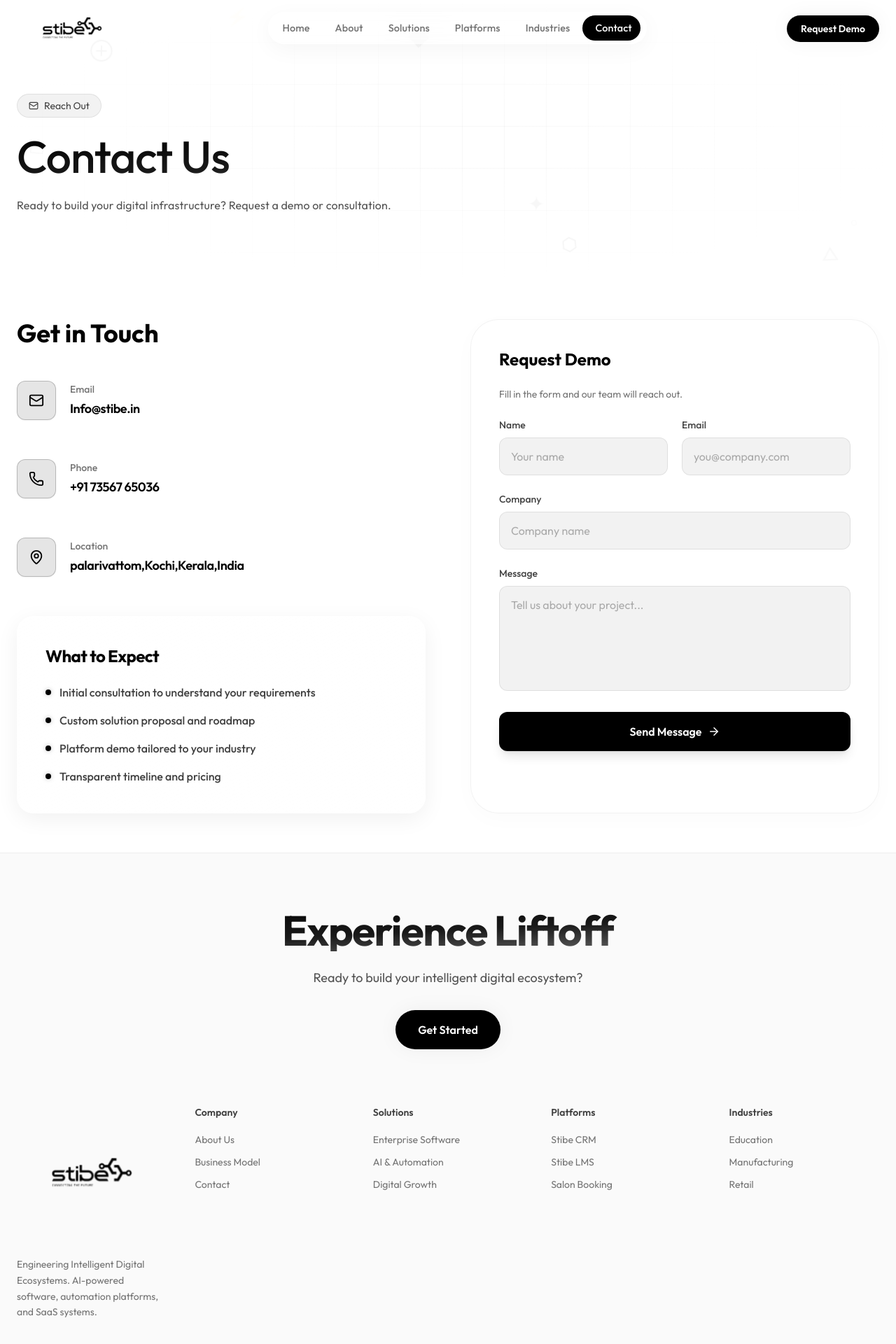
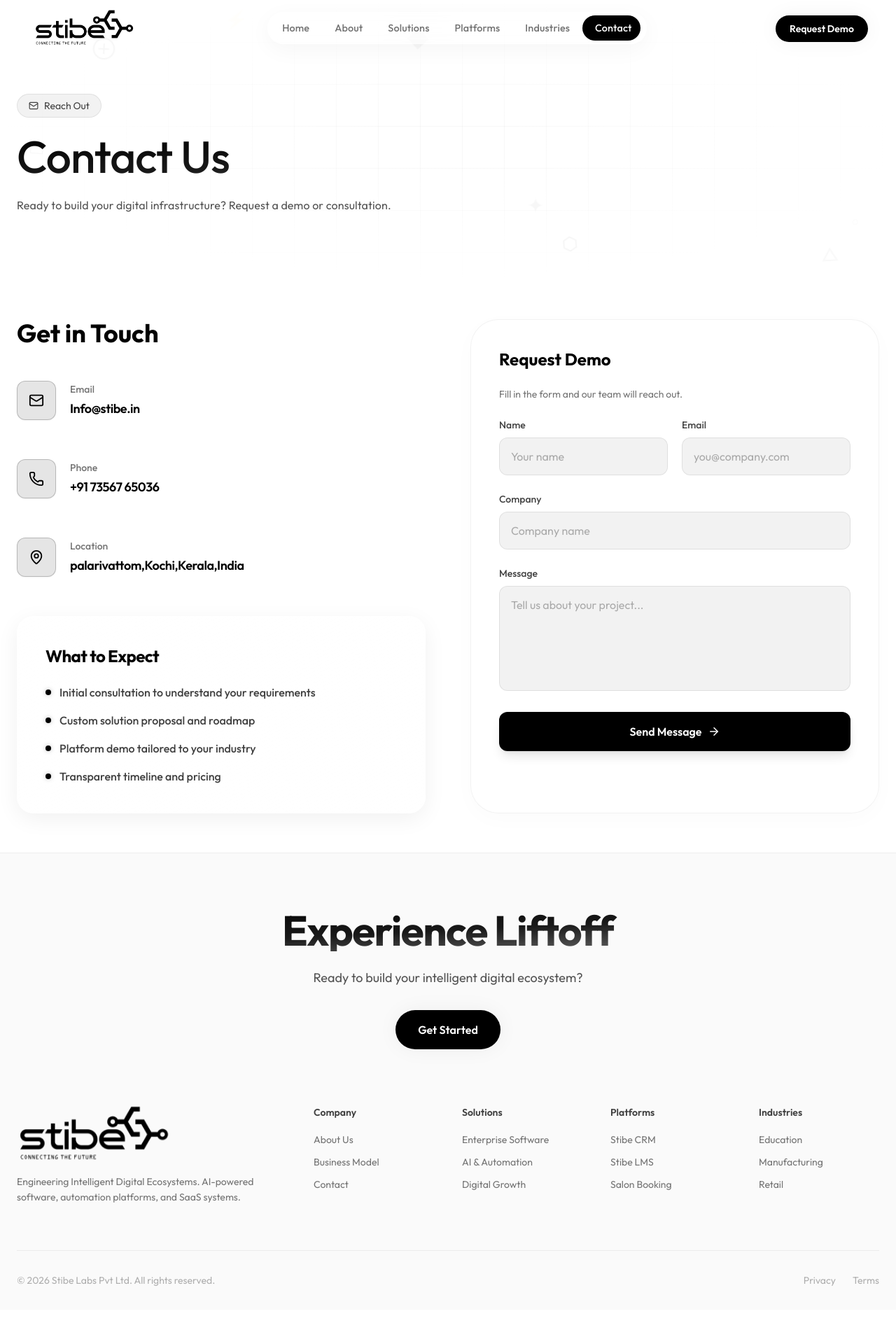
Before and after one commit to stibe-labs/stibe-web, a Next.js app in the folder stibe-3d-web/: page /contact in a window 1280 px wide. Shown: the top 1920 px of the page at 70% size. After the commit the page ends 1871 px from the top, so only its background shows below. Built offline with nearby package versions, Linux system fonts and the light colour scheme.

Commit message:
feat: update logo sizes and alignment in navbar and footer

```diff
--- a/stibe-3d-web/app/error.tsx
+++ b/stibe-3d-web/app/error.tsx
@@ -16,8 +16,8 @@
 
   return (
     <div className="min-h-screen flex flex-col items-center justify-center px-6 text-center bg-[#050505]">
-      <div className="w-14 h-14 rounded-2xl bg-red-500/10 border border-red-500/20 flex items-center justify-center mb-8">
-        <span className="text-red-400 text-2xl">⚠</span>
+      <div className="w-24 h-24 rounded-2xl bg-red-500/10 border border-red-500/20 flex items-center justify-center mb-8">
+        <span className="text-red-400 text-5xl">⚠</span>
       </div>
       <h1 className="text-3xl font-bold text-white mb-3">Something went wrong</h1>
       <p className="text-neutral-400 mb-8 max-w-sm">
--- a/stibe-3d-web/components/Footer.tsx
+++ b/stibe-3d-web/components/Footer.tsx
@@ -52,12 +52,21 @@
           </Link>
         </motion.div>
 
-        <div className="grid grid-cols-2 md:grid-cols-4 lg:grid-cols-5 gap-10 mb-16">
-          <div className="col-span-2 md:col-span-4 lg:col-span-1">
-            <Link href="/" className="flex items-center mb-6">
-              <Image src="/logo.png" alt="Stibe Labs Logo" width={460} height={120} className="w-auto h-32 md:h-48 object-contain" />
+        <div className="grid grid-cols-2 md:grid-cols-4 lg:grid-cols-6 gap-10 mb-16 items-start">
+          <div className="col-span-2 md:col-span-4 lg:col-span-2 flex flex-col">
+            <Link href="/" className="block">
+              <div className="overflow-hidden" style={{ marginLeft: '-12px', marginTop: '-14px', marginBottom: '-18px', marginRight: '-30px' }}>
+                <Image
+                  src="/logo.png"
+                  alt="Stibe Labs Logo"
+                  width={320}
+                  height={90}
+                  className="object-contain w-full max-w-[240px]"
+                  priority
+                />
+              </div>
             </Link>
-            <p className="text-neutral-500 text-sm leading-relaxed max-w-xs">
+            <p className="text-neutral-500 text-sm leading-relaxed max-w-[360px] mt-5">
               Engineering Intelligent Digital Ecosystems. AI-powered software, automation platforms, and SaaS systems.
             </p>
           </div>
--- a/stibe-3d-web/components/Navbar.tsx
+++ b/stibe-3d-web/components/Navbar.tsx
@@ -60,10 +60,10 @@
           : 'bg-transparent border-b border-transparent'
       )}
     >
-      <nav className="container mx-auto px-6 h-20 flex items-center justify-between">
+      <nav className="mx-auto px-2 h-20 flex items-center justify-between w-full">
         {/* Logo */}
-        <Link href="/" className="relative z-50 flex items-center group">
-          <Image src="/logo.png" alt="Stibe Labs Logo" width={400} height={100} className="w-auto h-20 md:h-28 object-contain" priority />
+        <Link href="/" className="relative z-50 flex items-center group ml-2 md:ml-8 pl-0">
+          <Image src="/logo.png" alt="Stibe Labs Logo" width={280} height={70} className="w-auto h-14 md:h-[4.5rem] object-contain" priority />
         </Link>
 
         {/* Desktop Nav */}
@@ -98,7 +98,7 @@
         </div>
 
         {/* CTA */}
-        <div className="hidden md:block">
+        <div className="hidden md:block mr-8 pr-0">
           <Link
             href="/contact"
             className="glow-button px-5 py-2.5 rounded-full bg-accent text-white font-semibold text-sm hover:bg-accent/90 transition-all shadow-glow"
```
Also changed, not shown: stibe-3d-web/public/logo.png.
